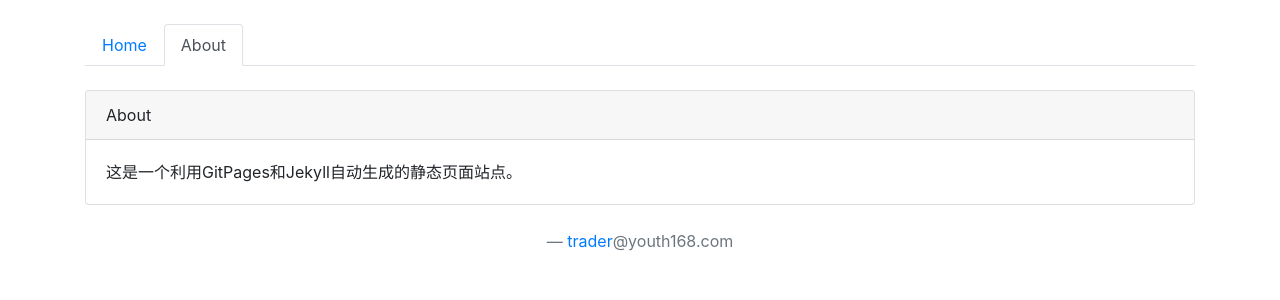
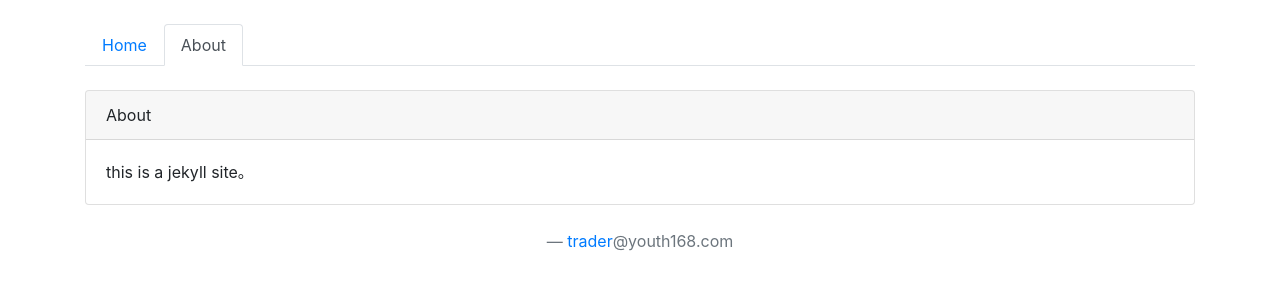
Before and after one commit to winfirm/blog, a Jekyll site: the page built from about.html, in a window 1280 px wide. Shown: the top 300 px of the page. Built offline with Jekyll 4.4.1, drawn with Linux system fonts in a browser that asks for light colours.

Commit message:
Update about.html

```diff
--- a/about.html
+++ b/about.html
@@ -2,4 +2,4 @@
 layout: page
 title: About
 ---
-这是一个利用GitPages和Jekyll自动生成的静态页面站点。
+this is a jekyll site。
```
